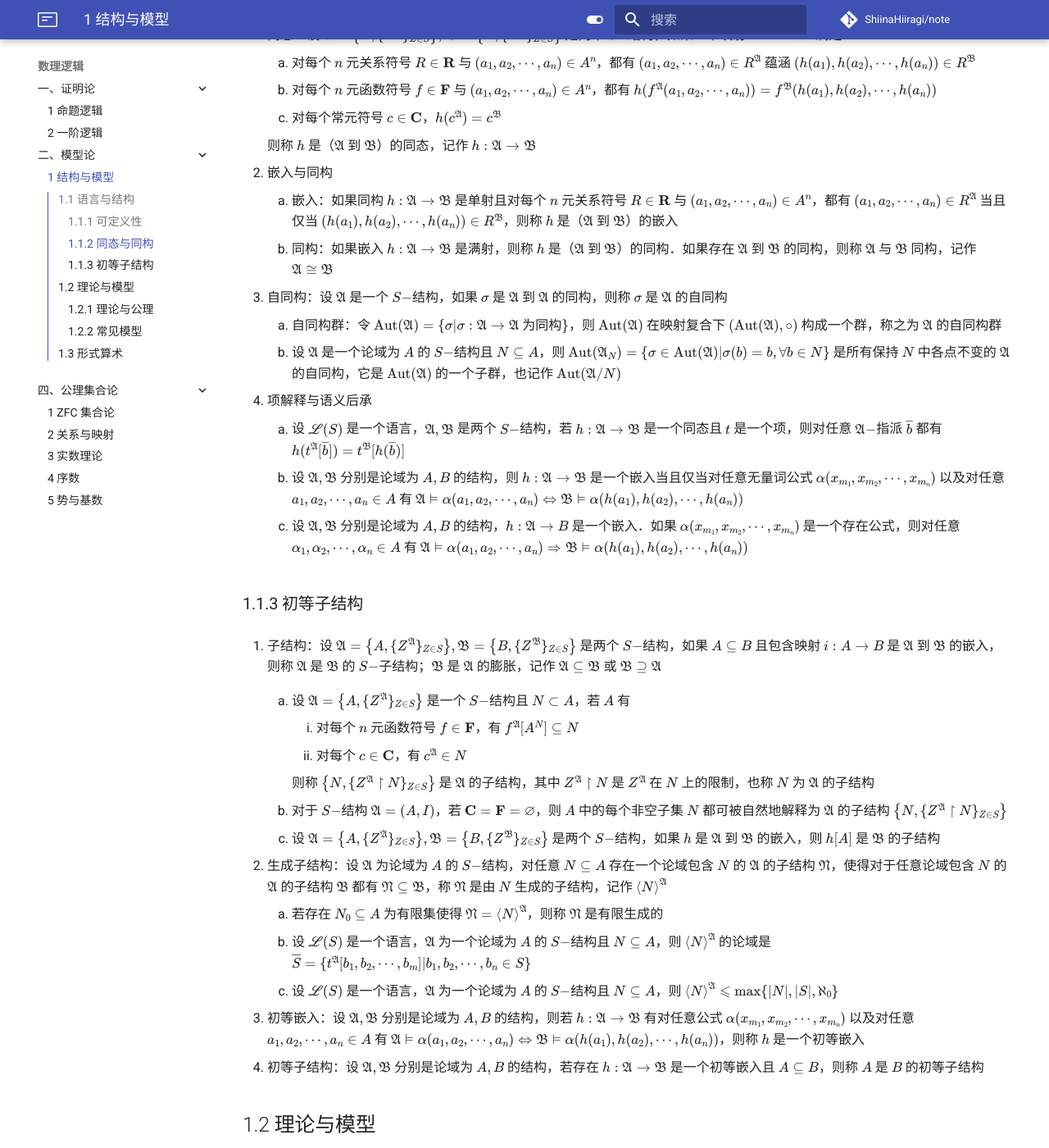
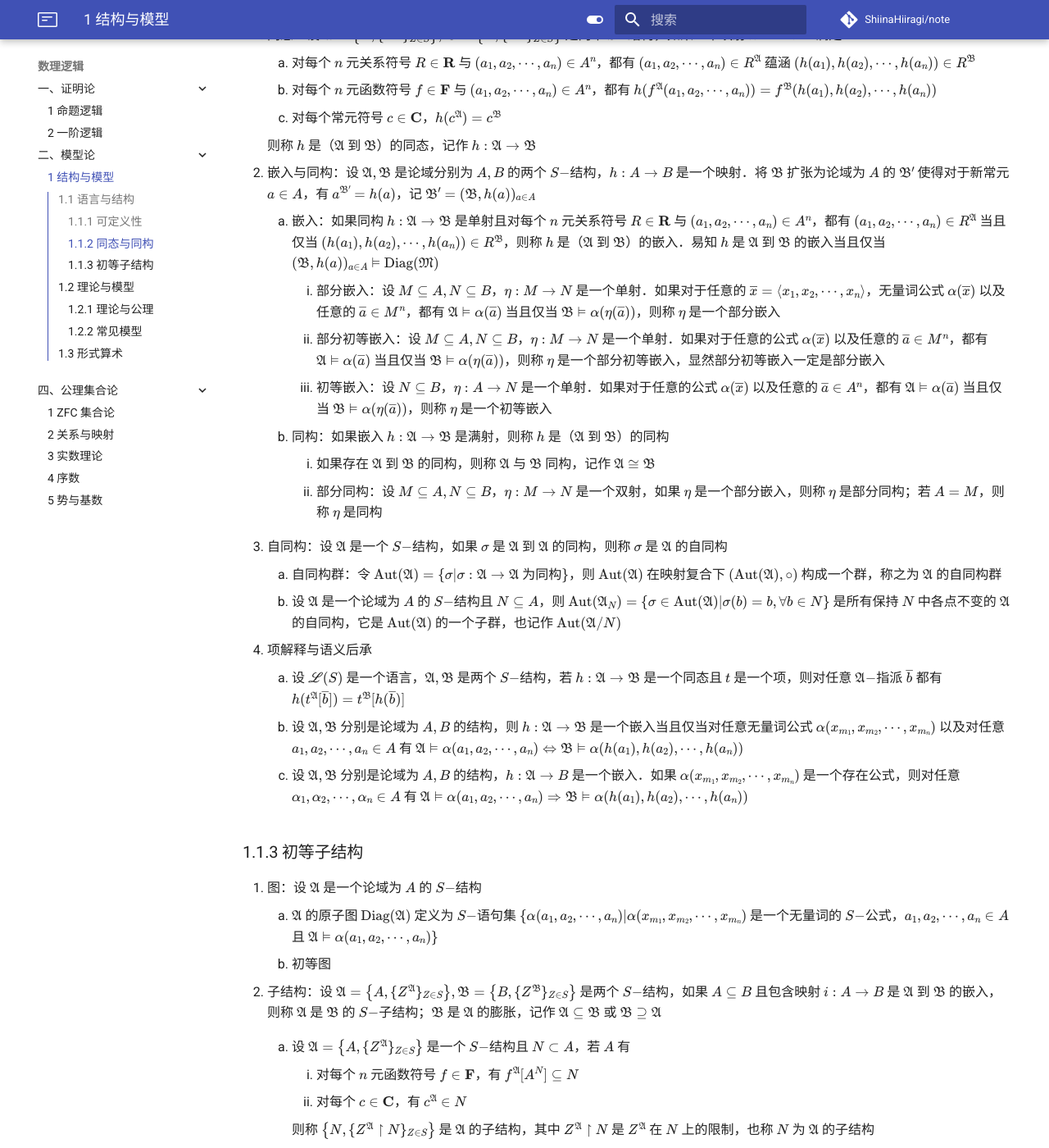
Before and after one commit to ShiinaHiiragi/note, an MkDocs documentation site: the page built from docs/logic/model/model.md, in a window 1280 px wide and 1400 px high, scrolled down 986 px. Shown: the whole window at 82% size. Built offline with MkDocs 1.6.1 and Material for MkDocs 9.7.7, drawn with Linux system fonts in a browser that asks for light colours; comment, search, counter and statistics services are not loaded; some of the changed text lies outside the part shown.

Commit message:
add model '

```diff
--- a/docs/logic/model/model.md
+++ b/docs/logic/model/model.md
@@ -30,9 +30,14 @@
 
     则称 $h$ 是（$\mathfrak A$ 到 $\mathfrak B$）的同态，记作 $h: \mathfrak A \to \mathfrak B$
 
-2. 嵌入与同构
-    1. 嵌入：如果同构 $h: \mathfrak A \to \mathfrak B$ 是单射且对每个 $n$ 元关系符号 $R\in \mathbf R$ 与 $(a_1, a_2, \cdots, a_n) \in A^n$，都有 $(a_1, a_2, \cdots, a_n) \in R^\mathfrak A$ 当且仅当 $(h(a_1), h(a_2), \cdots, h(a_n)) \in R^\mathfrak B$，则称 $h$ 是（$\mathfrak A$ 到 $\mathfrak B$）的嵌入
-    2. 同构：如果嵌入 $h: \mathfrak A \to \mathfrak B$ 是满射，则称 $h$ 是（$\mathfrak A$ 到 $\mathfrak B$）的同构．如果存在 $\mathfrak A$ 到 $\mathfrak B$ 的同构，则称 $\mathfrak A$ 与 $\mathfrak B$ 同构，记作 $\mathfrak A \cong \mathfrak B$
+2. 嵌入与同构：设 $\mathfrak A, \mathfrak B$ 是论域分别为 $A, B$ 的两个 $S-$结构，$h: A \to B$ 是一个映射．将 $\mathfrak B$ 扩张为论域为 $A$ 的 $\mathfrak B'$ 使得对于新常元 $a \in A$，有 $a^{\mathfrak B'} = h(a)$，记 $\mathfrak B' = (\mathfrak B, h(a))_{a\in A}$
+    1. 嵌入：如果同构 $h: \mathfrak A \to \mathfrak B$ 是单射且对每个 $n$ 元关系符号 $R\in \mathbf R$ 与 $(a_1, a_2, \cdots, a_n) \in A^n$，都有 $(a_1, a_2, \cdots, a_n) \in R^\mathfrak A$ 当且仅当 $(h(a_1), h(a_2), \cdots, h(a_n)) \in R^\mathfrak B$，则称 $h$ 是（$\mathfrak A$ 到 $\mathfrak B$）的嵌入．易知 $h$ 是 $\mathfrak A$ 到 $\mathfrak B$ 的嵌入当且仅当 $(\mathfrak B, h(a))_{a\in A} \vDash \mathrm{Diag}(\mathfrak M)$
+        1. 部分嵌入：设 $M \subseteq A, N \subseteq B$，$\eta: M \to N$ 是一个单射．如果对于任意的 $\overline x = \left<x_1, x_2, \cdots, x_n\right>$，无量词公式 $\alpha(\overline x)$ 以及任意的 $\overline a\in M^n$，都有 $\mathfrak A \vDash \alpha(\overline a)$ 当且仅当 $\mathfrak B \vDash \alpha(\eta(\overline a))$，则称 $\eta$ 是一个部分嵌入
+        2. 部分初等嵌入：设 $M \subseteq A, N \subseteq B$，$\eta: M \to N$ 是一个单射．如果对于任意的公式 $\alpha(\overline x)$ 以及任意的 $\overline a\in M^n$，都有 $\mathfrak A \vDash \alpha(\overline a)$ 当且仅当 $\mathfrak B \vDash \alpha(\eta(\overline a))$，则称 $\eta$ 是一个部分初等嵌入，显然部分初等嵌入一定是部分嵌入
+        3. 初等嵌入：设 $N \subseteq B$，$\eta: A \to N$ 是一个单射．如果对于任意的公式 $\alpha(\overline x)$ 以及任意的 $\overline a\in A^n$，都有 $\mathfrak A \vDash \alpha(\overline a)$ 当且仅当 $\mathfrak B \vDash \alpha(\eta(\overline a))$，则称 $\eta$ 是一个初等嵌入
+    2. 同构：如果嵌入 $h: \mathfrak A \to \mathfrak B$ 是满射，则称 $h$ 是（$\mathfrak A$ 到 $\mathfrak B$）的同构
+        1. 如果存在 $\mathfrak A$ 到 $\mathfrak B$ 的同构，则称 $\mathfrak A$ 与 $\mathfrak B$ 同构，记作 $\mathfrak A \cong \mathfrak B$
+        2. 部分同构：设 $M \subseteq A, N \subseteq B$，$\eta: M \to N$ 是一个双射，如果 $\eta$ 是一个部分嵌入，则称 $\eta$ 是部分同构；若 $A = M$，则称 $\eta$ 是同构
 3. 自同构：设 $\mathfrak A$ 是一个 $S-$结构，如果 $\sigma$ 是 $\mathfrak A$ 到 $\mathfrak A$ 的同构，则称 $\sigma$ 是 $\mathfrak A$ 的自同构
     1. 自同构群：令 $\mathrm{Aut}(\mathfrak A) = \{\sigma|\sigma: \mathfrak A \to \mathfrak A$ 为同构$\}$，则 $\mathrm{Aut}(\mathfrak A)$ 在映射复合下 $(\mathrm{Aut}(\mathfrak A), \circ)$ 构成一个群，称之为 $\mathfrak A$ 的自同构群
     2. 设 $\mathfrak A$ 是一个论域为 $A$ 的 $S-$结构且 $N \subseteq A$，则 $\mathrm{Aut}(\mathfrak A_N) = \{\sigma \in \mathrm{Aut}(\mathfrak A) | \sigma(b) = b, \forall b\in N\}$ 是所有保持 $N$ 中各点不变的 $\mathfrak A$ 的自同构，它是 $\mathrm{Aut}(\mathfrak A)$ 的一个子群，也记作 $\mathrm{Aut}(\mathfrak A/N)$
@@ -42,7 +47,10 @@
     3. 设 $\mathfrak A, \mathfrak B$ 分别是论域为 $A, B$ 的结构，$h: \mathfrak A \to B$ 是一个嵌入．如果 $\alpha(x_{m_1}, x_{m_2}, \cdots, x_{m_n})$ 是一个存在公式，则对任意 $\alpha_1, \alpha_2, \cdots, \alpha_n \in A$ 有 $\mathfrak A \vDash \alpha(a_1, a_2, \cdots, a_n) \Rightarrow \mathfrak B \vDash \alpha(h(a_1), h(a_2), \cdots, h(a_n))$
 
 ### 1.1.3 初等子结构
-1. 子结构：设 $\mathfrak A = \left\{A, \{Z^\mathfrak A\}_{Z\in S}\right\}, \mathfrak B = \left\{B, \{Z^\mathfrak B\}_{Z\in S}\right\}$ 是两个 $S-$结构，如果 $A\subseteq B$ 且包含映射 $i: A\to B$ 是 $\mathfrak A$ 到 $\mathfrak B$ 的嵌入，则称 $\mathfrak A$ 是 $\mathfrak B$ 的 $S-$子结构；$\mathfrak B$ 是 $\mathfrak A$ 的膨胀，记作 $\mathfrak A \subseteq \mathfrak B$ 或 $\mathfrak B \supseteq \mathfrak A$
+1. 图：设 $\mathfrak A$ 是一个论域为 $A$ 的 $S-$结构
+    1. $\mathfrak A$ 的原子图 $\mathrm{Diag}(\mathfrak A)$ 定义为 $S-$语句集 $\{\alpha(a_1, a_2, \cdots, a_n) | \alpha(x_{m_1}, x_{m_2}, \cdots, x_{m_n})$ 是一个无量词的 $S-$公式，$a_1, a_2, \cdots, a_n \in A$ 且 $\mathfrak A \vDash \alpha(a_1, a_2, \cdots, a_n)\}$
+    2. 初等图
+2. 子结构：设 $\mathfrak A = \left\{A, \{Z^\mathfrak A\}_{Z\in S}\right\}, \mathfrak B = \left\{B, \{Z^\mathfrak B\}_{Z\in S}\right\}$ 是两个 $S-$结构，如果 $A\subseteq B$ 且包含映射 $i: A\to B$ 是 $\mathfrak A$ 到 $\mathfrak B$ 的嵌入，则称 $\mathfrak A$ 是 $\mathfrak B$ 的 $S-$子结构；$\mathfrak B$ 是 $\mathfrak A$ 的膨胀，记作 $\mathfrak A \subseteq \mathfrak B$ 或 $\mathfrak B \supseteq \mathfrak A$
     1. 设 $\mathfrak A = \left\{A, \{Z^\mathfrak A\}_{Z\in S}\right\}$ 是一个 $S-$结构且 $N\subset A$，若 $A$ 有
         1. 对每个 $n$ 元函数符号 $f\in \mathbf F$，有 $f^\mathfrak A[A^N] \subseteq N$
         2. 对每个 $c\in \mathbf C$，有 $c^\mathfrak A \in N$
@@ -51,13 +59,13 @@
 
     2. 对于 $S-$结构 $\mathfrak A = (A, I)$，若 $\mathbf C = \mathbf F = \varnothing$，则 $A$ 中的每个非空子集 $N$ 都可被自然地解释为 $\mathfrak A$ 的子结构 $\left\{N, \{Z^\mathfrak A \upharpoonright N\}_{Z\in S}\right\}$
     3. 设 $\mathfrak A = \left\{A, \{Z^\mathfrak A\}_{Z\in S}\right\}, \mathfrak B = \left\{B, \{Z^\mathfrak B\}_{Z\in S}\right\}$ 是两个 $S-$结构，如果 $h$ 是 $\mathfrak A$ 到 $\mathfrak B$ 的嵌入，则 $h[A]$ 是 $\mathfrak B$ 的子结构
+    4. 设 $\mathfrak M, \mathfrak N$ 分别是论域为 $A, B$ 的两个 $S-$结构且 $A \subseteq B$，则 $\mathfrak A \subseteq go B$ 当且仅当论域为 $A$ 的 $\mathfrak B' \vDash \mathrm{Diag}(\mathfrak M)$
 
-2. 生成子结构：设 $\mathfrak A$ 为论域为 $A$ 的 $S-$结构，对任意 $N \subseteq A$ 存在一个论域包含 $N$ 的 $\mathfrak A$ 的子结构 $\mathfrak N$，使得对于任意论域包含 $N$ 的 $\mathfrak A$ 的子结构 $\mathfrak B$ 都有 $\mathfrak N \subseteq \mathfrak B$，称 $\mathfrak N$ 是由 $N$ 生成的子结构，记作 $\left<N\right>^\mathfrak A$
+3. 生成子结构：设 $\mathfrak A$ 为论域为 $A$ 的 $S-$结构，对任意 $N \subseteq A$ 存在一个论域包含 $N$ 的 $\mathfrak A$ 的子结构 $\mathfrak N$，使得对于任意论域包含 $N$ 的 $\mathfrak A$ 的子结构 $\mathfrak B$ 都有 $\mathfrak N \subseteq \mathfrak B$，称 $\mathfrak N$ 是由 $N$ 生成的子结构，记作 $\left<N\right>^\mathfrak A$
     1. 若存在 $N_0 \subseteq A$ 为有限集使得 $\mathfrak N = \left<N\right>^\mathfrak A$，则称 $\mathfrak N$ 是有限生成的
     2. 设 $\mathscr L(S)$ 是一个语言，$\mathfrak A$ 为一个论域为 $A$ 的 $S-$结构且 $N\subseteq A$，则 $\left<N\right>^\mathfrak A$ 的论域是 $\overline S = \{t^\mathfrak A[b_1, b_2, \cdots, b_m] | b_1, b_2, \cdots, b_n \in S\}$
     3. 设 $\mathscr L(S)$ 是一个语言，$\mathfrak A$ 为一个论域为 $A$ 的 $S-$结构且 $N\subseteq A$，则 $\left<N\right>^\mathfrak A \leqslant \max\{|N|, |S|, \aleph_0\}$
-3. 初等嵌入：设 $\mathfrak A, \mathfrak B$ 分别是论域为 $A, B$ 的结构，则若 $h: \mathfrak A \to \mathfrak B$ 有对任意公式 $\alpha(x_{m_1}, x_{m_2}, \cdots, x_{m_n})$ 以及对任意 $a_1, a_2, \cdots, a_n \in A$ 有 $\mathfrak A \vDash \alpha(a_1, a_2, \cdots, a_n) \Leftrightarrow \mathfrak B \vDash \alpha(h(a_1), h(a_2), \cdots, h(a_n))$，则称 $h$ 是一个初等嵌入
-4. 初等子结构：设 $\mathfrak A, \mathfrak B$ 分别是论域为 $A, B$ 的结构，若存在 $h: \mathfrak A \to \mathfrak B$ 是一个初等嵌入且 $A \subseteq B$，则称 $A$ 是 $B$ 的初等子结构
+4. 初等子结构：设 $\mathfrak A, \mathfrak B$ 分别是论域为 $A, B$ 的结构，若存在 $h: \mathfrak A \to \mathfrak B$ 是一个初等嵌入且 $A \subseteq B$，则称 $A$ 是 $B$ 的初等子结构，记作 $A \prec B$；同时称 $\mathfrak B$ 是 $\mathfrak A$ 的初等膨胀，记作 $\mathfrak B \succ \mathfrak A$
 
 ## 1.2 理论与模型
 ### 1.2.1 理论与公理
```
Also changed, not shown: docs/logic/proof/pred.md (+3 -1 lines).
